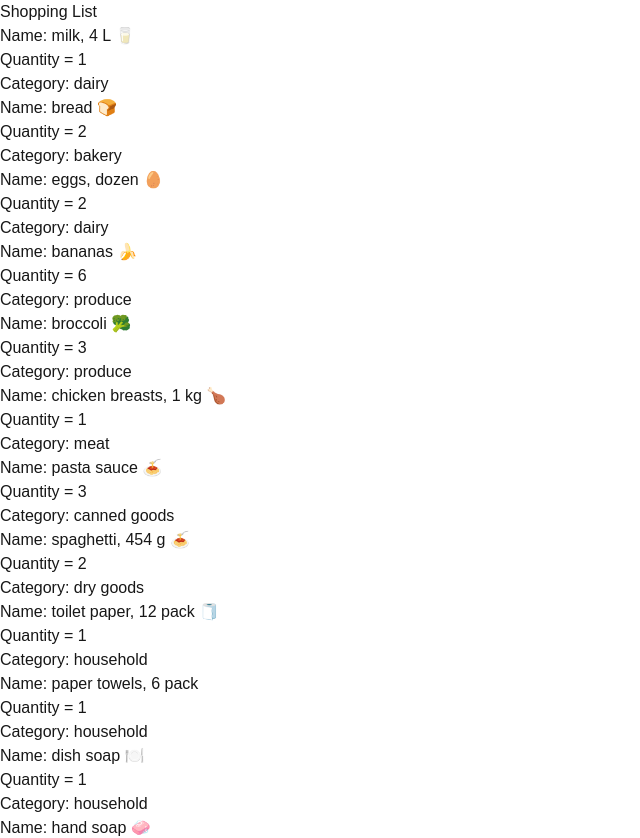
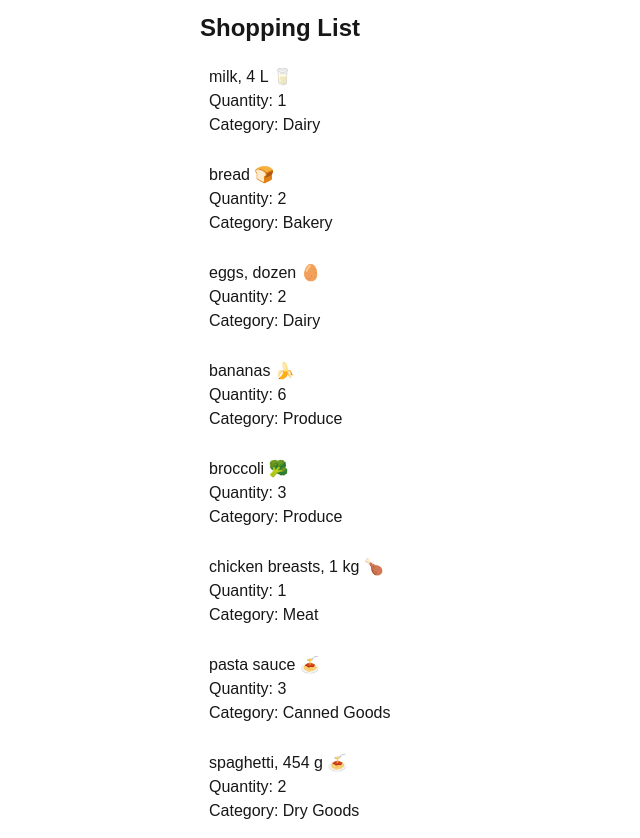
Before and after one commit to usman1736/cprg306-assignments, a Next.js app: page /week-3 in a window 1280 px wide. Shown: the top 838 px of the page, without its empty margins (0-640 px from the left). Built offline with nearby package versions, Linux system fonts and the light colour scheme.

Commit message:
added tailwind css

```diff
--- a/app/week-3/item.js
+++ b/app/week-3/item.js
@@ -1,10 +1,10 @@
 export default function Item({ name, quantity, category }) {
   return (
-    <div>
+    <div className="flex border-1 border-white mb-2 mr-50 ml-50 p-2 rounded-sm">
       <ul>
-        <li>Name: {name}</li>
-        <li>Quantity = {quantity}</li>
-        <li>Category: {category}</li>
+        <li>{name}</li>
+        <li className="capitalize">Quantity: {quantity}</li>
+        <li className="capitalize">Category: {category}</li>
       </ul>
     </div>
   );
--- a/app/week-3/page.js
+++ b/app/week-3/page.js
@@ -3,8 +3,8 @@ import ItemList from "./item-list.js";
 export default function Page() {
   return (
     <main>
-      <header>
-        <h1>Shopping List</h1>
+      <header className="flex ml-50 ">
+        <h1 className="text-2xl font-bold my-3">Shopping List</h1>
       </header>
       <div>
         <ItemList />
```
